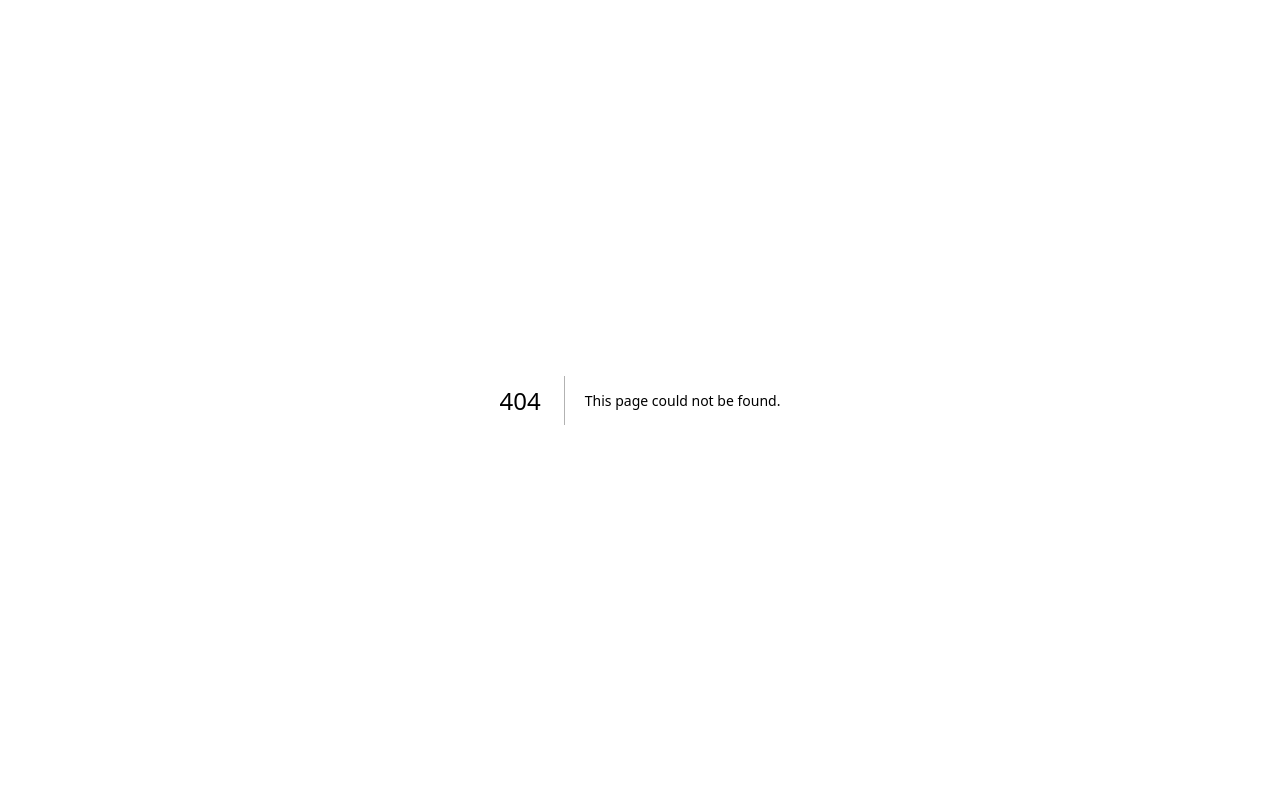
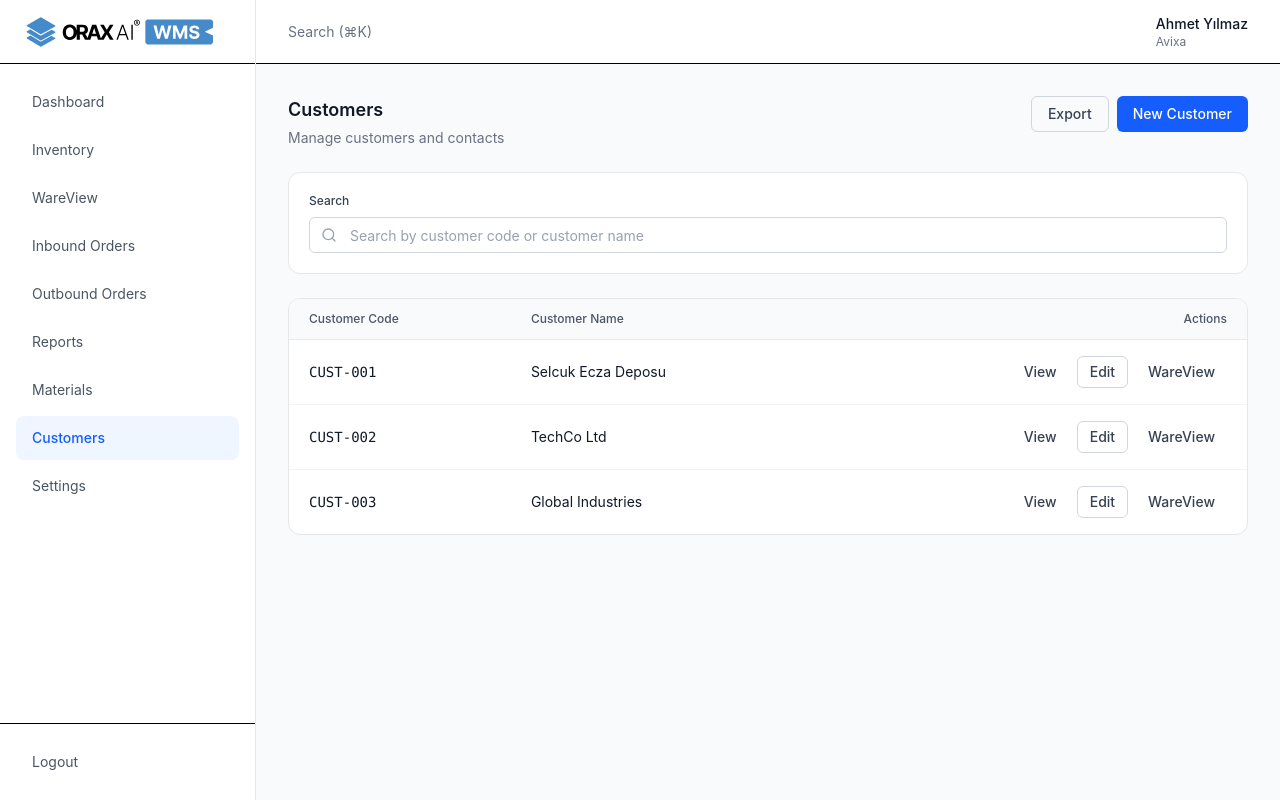
Before and after one commit to zeynepdundar/OraxAICustomerPortal, a Next.js app: page /customers in a window 1280 px wide. Before the commit this address had no page. Built offline with nearby package versions, Linux system fonts and the light colour scheme.

Commit message:
feat(customer): add customer page

```diff
--- /dev/null
+++ b/src/app/(app)/customers/page.tsx
@@ -0,0 +1,99 @@
+"use client";
+
+import { useMemo, useState } from "react";
+import { useRouter } from "next/navigation";
+import { mockCustomers } from "@/data/mockData";
+import { DataTable } from "@/components/ui/DataTable";
+import { SectionHeader } from "@/components/ui/SectionHeader";
+import { useTranslations } from "next-intl";
+import { Button } from "@/components/ui/Button";
+import { Card } from "@/components/ui/Card";
+import { SearchInput } from "@/components/ui/SearchInput";
+
+export default function CustomerPage() {
+  const router = useRouter();
+  const t = useTranslations("customers");
+  const common = useTranslations("common");
+
+  const [searchQuery, setSearchQuery] = useState("");
+
+  const data = useMemo(() => {
+    const query = searchQuery.trim().toLowerCase();
+
+    if (!query) {
+      return mockCustomers;
+    }
+
+    return mockCustomers.filter((customer) => {
+      return (
+        customer.customerCode.toLowerCase().includes(query) ||
+        customer.customerName.toLowerCase().includes(query)
+      );
+    });
+  }, [searchQuery]);
+
+  return (
+    <div className="p-8 space-y-6">
+      <SectionHeader
+        title={t("title")}
+        description={t("description")}
+        actions={
+          <div className="flex items-center gap-2">
+            <Button variant="outline">{common("export")}</Button>
+            <Button onClick={() => router.push("/customers/new")}>
+              {t("newCustomer")}
+            </Button>
+          </div>
+        }
+      />
+
+      <Card className="p-5">
+        <SearchInput
+          label={common("search")}
+          value={searchQuery}
+          onChange={setSearchQuery}
+          placeholder={t("searchPlaceholder")}
+        />
+      </Card>
+
+      <DataTable
+        data={data}
+        emptyMessage={t("noResults")}
+        columns={[
+          {
+            key: "customerCode",
+            header: t("customerCode"),
+            render: (row) => <span className="font-mono">{row.customerCode}</span>,
+          },
+          {
+            key: "customerName",
+            header: t("customerName"),
+          },
+          {
+            key: "actions",
+            header: common("actions"),
+            className: "text-right",
+            render: (row) => (
+              <div className="flex justify-end gap-2">
+                <Button variant="ghost" size="sm">
+                  {common("view")}
+                </Button>
+                <Button variant="outline" size="sm">
+                  {common("edit")}
+                </Button>
+                <Button
+                  variant="ghost"
+                  size="sm"
+                  className="text-blue-600"
+                  onClick={() => router.push(`/customers/${row.id}`)}
+                >
+                  WareView
+                </Button>
+              </div>
+            ),
+          },
+        ]}
+      />
+    </div>
+  );
+}
--- a/src/app/messages/en.json
+++ b/src/app/messages/en.json
@@ -34,7 +34,30 @@
   },
   "common": {
     "logout": "Logout",
-    "cancel": "Cancel"
+    "cancel": "Cancel",
+    "search": "Search",
+    "searchPlaceHolder": "Search by pallet number, SKU, or lot",
+    "export": "Export",
+    "filter": "Filter",
+    "actions": "Actions",
+    "view": "View",
+    "edit": "Edit",
+    "delete": "Delete"
+  },
+  "customers": {
+    "title": "Customers",
+    "description": "Manage customers and contacts",
+    "subtitle": "View and manage customer records",
+    "newCustomer": "New Customer",
+    "searchPlaceholder": "Search by customer code or customer name",
+    "customerCode": "Customer Code",
+    "customerName": "Customer Name",
+    "viewDetail": "View customer detail",
+    "editCustomer": "Edit customer",
+    "recordInformation": "Record information",
+    "deleteWarning": "Delete action requires confirmation",
+    "noResults": "No customers found",
+    "noFilterResults": "No results found with active filters"
   },
   "settings": {
     "title": "Settings",
--- a/src/app/messages/tr.json
+++ b/src/app/messages/tr.json
@@ -34,7 +34,30 @@
   },
   "common": {
     "logout": "Çıkış Yap",
-    "cancel": "İptal"
+    "cancel": "İptal",
+    "search": "Ara",
+    "searchPlaceHolder": "Pallet numarası, SKU veya lot numarasına göre ara",
+    "export": "Dışa Aktar",
+    "filter": "Filtrele",
+    "actions": "İşlemler",
+    "view": "Görüntüle",
+    "edit": "Düzenle",
+    "delete": "Sil"
+  },
+  "customers": {
+    "title": "Müşteri İşlemleri",
+    "description": "Müşteri veritabanını ve iletişim bilgilerini yönetin",
+    "subtitle": "Müşteri kayıtlarını görüntüleyin ve yönetin",
+    "newCustomer": "Yeni Müşteri",
+    "searchPlaceholder": "Müşteri kodu veya müşteri adına göre ara",
+    "customerCode": "Müşteri Kodu",
+    "customerName": "Müşteri Adı",
+    "viewDetail": "Müşteri detayını görüntüle",
+    "editCustomer": "Müşteriyi düzenle",
+    "recordInformation": "Kayıt bilgisi",
+    "deleteWarning": "Silme işlemi onay gerektirir",
+    "noResults": "Müşteri bulunamadı",
+    "noFilterResults": "Aktif filtrelerle sonuç bulunamadı"
   },
   "settings": {
     "title": "Ayarlar",
--- /dev/null
+++ b/src/components/ui/SearchInput.tsx
@@ -0,0 +1,37 @@
+import { Search } from "lucide-react";
+import { Input } from "./Input";
+
+type SearchInputProps = {
+  label?: string;
+  value: string;
+  onChange: (value: string) => void;
+  placeholder?: string;
+};
+
+export function SearchInput({
+  label,
+  value,
+  onChange,
+  placeholder,
+}: SearchInputProps) {
+  return (
+    <div>
+      {label && (
+        <label className="block text-xs font-medium text-gray-700 mb-2">
+          {label}
+        </label>
+      )}
+
+      <div className="relative">
+        <Search className="absolute left-3 top-1/2 -translate-y-1/2 w-4 h-4 text-gray-400" />
+
+        <Input
+          value={value}
+          onChange={(e) => onChange(e.target.value)}
+          placeholder={placeholder}
+          className="pl-10"
+        />
+      </div>
+    </div>
+  );
+}
```
